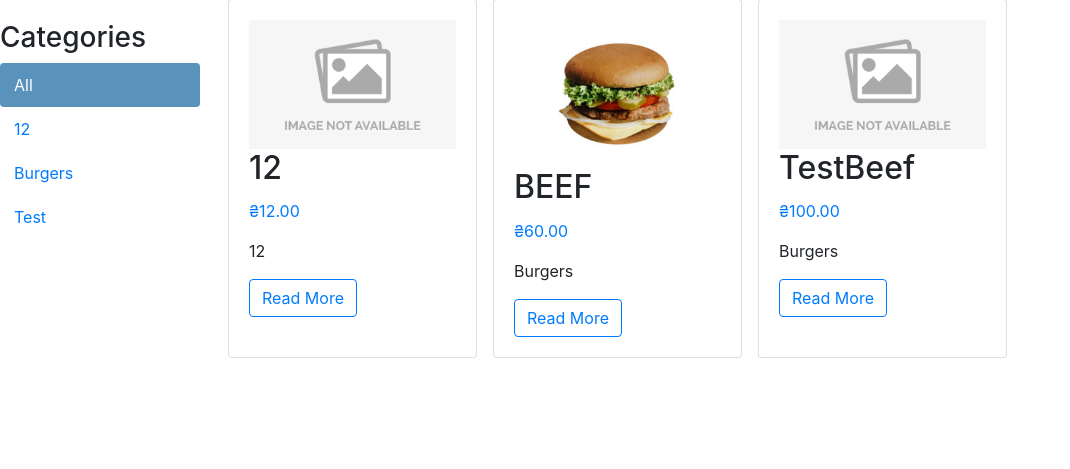
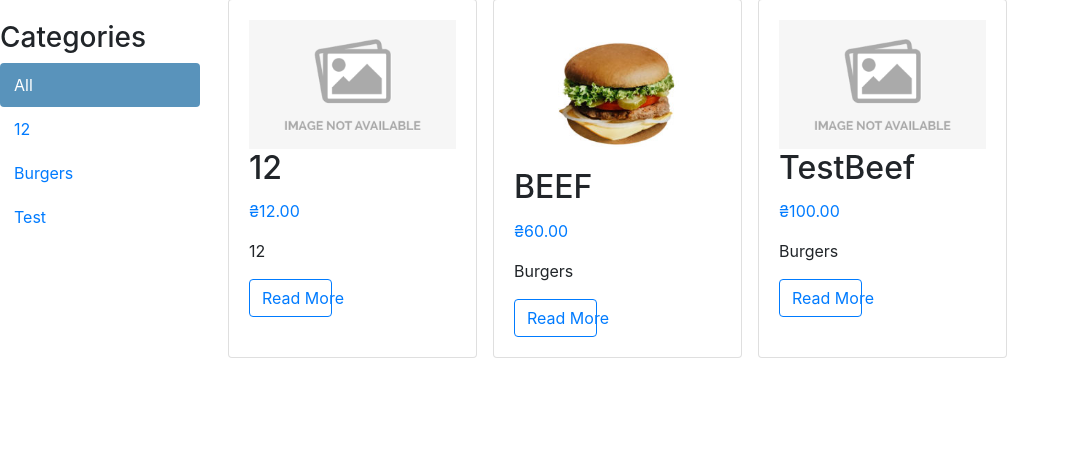
Before and after one commit to DmytroBerezhanskiy/Diplom, a Django app: page / in a window 1280 px wide. Shown: the part 65-534 px from the top of the page, without its empty margins (0-1070 px from the left). Run offline with Django 3.2, Linux system fonts and the light colour scheme; data comes from the database, SQL or seed files in the repository; parts of the project's set-up code (start-up, migrations or seed data) failed here and were passed over; some libraries are stand-ins or nearby versions.

Commit message:
fixed the problem import

```diff
--- a/foodshop/orderlist/orderlist.py
+++ b/foodshop/orderlist/orderlist.py
@@ -1,7 +1,6 @@
 from django.conf import settings
 from decimal import Decimal
-
-from foodshop.shop.models import Product
+from shop.models import Product
 
 
 class OrderList(object):
--- a/foodshop/orderlist/views.py
+++ b/foodshop/orderlist/views.py
@@ -2,7 +2,7 @@ from django.shortcuts import render, redirect
 from django.views.decorators.http import require_POST
 from .forms import OrderListAddProductForm
 from .orderlist import OrderList
-from ..shop.models import Product
+from shop.models import Product
 
 
 @require_POST
--- a/foodshop/templates/shop/index.html
+++ b/foodshop/templates/shop/index.html
@@ -57,7 +57,7 @@
               <h2 class="card-title">{{ product.name }}</h2>
               <p class="text-primary"><i class="far fa-calendar-alt"></i>₴{{ product.price}}</p>
               <p  class="card-text">{{product.category|safe | truncatewords:10 }}</p>
-              <a href="{% url 'product_detail' product.slug  %}" class="btn btn-outline-primary">Read More</a>
+              <a href="{% url 'product_detail' product.slug  %}" style="width:40%" class="btn btn-outline-primary">Read More</a>
               </div>
           </div>
         </div>
```
